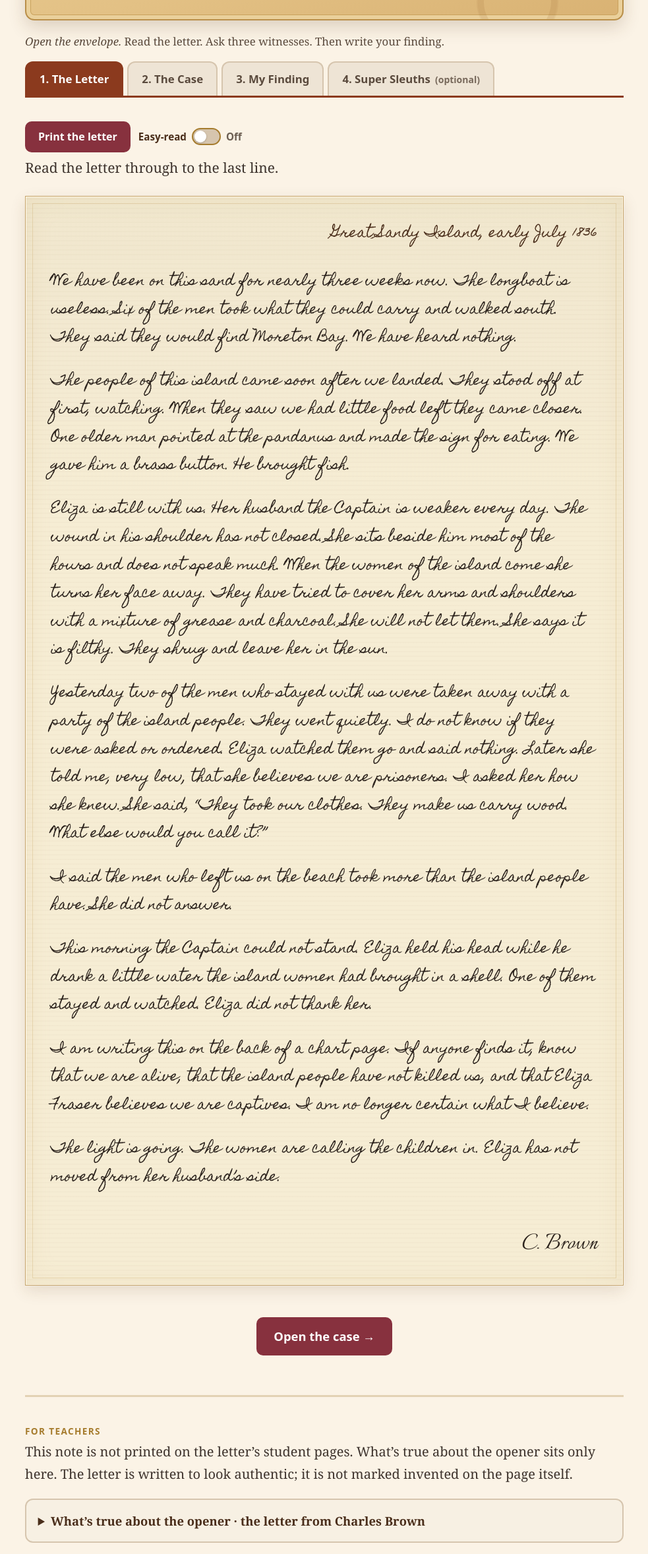
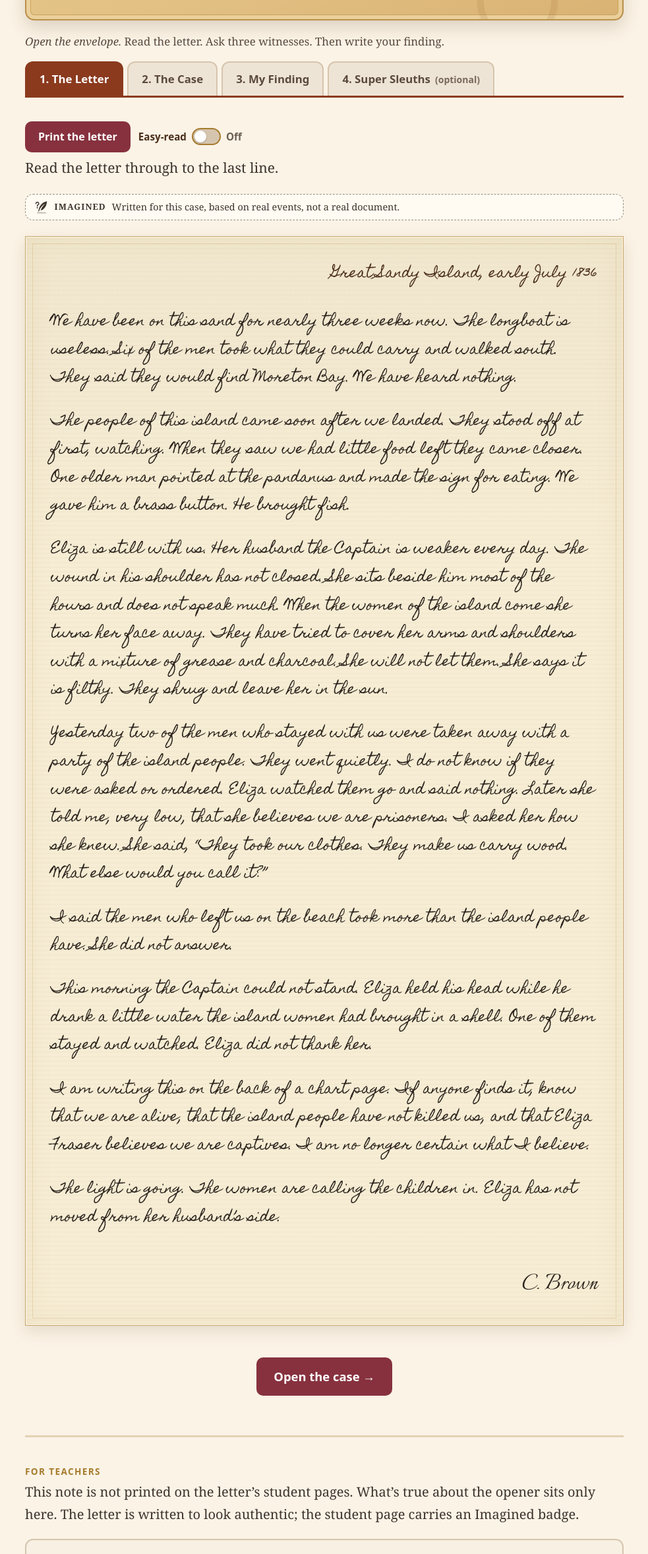
Before and after one commit to RobMac10/eliza-fraser-case, a plain HTML site: page index.html in a window 1280 px wide. Shown: the part 420-2776 px from the top of the page at 66% size, without its empty margins (148-1131 px from the left). Drawn offline with Linux system fonts and the light colour scheme.

Commit message:
Add Imagined badge to invented/reconstructed documents

```diff
--- a/index.html
+++ b/index.html
@@ -7,6 +7,17 @@
 <meta name="description" content="History Case File, Year 9. Eliza Fraser and the wreck of the Stirling Castle, K’gari, 1836. A draft pending consultation with the Butchulla Aboriginal Corporation.">
 <meta name="robots" content="noindex,nofollow">
 <link rel="stylesheet" href="assets/style.css">
+
+<style id="imagined-badge-css">
+.imagined-badge{display:flex;flex-wrap:wrap;align-items:center;gap:.3rem .55rem;box-sizing:border-box;max-width:100%;margin:0 0 1rem;padding:.5rem .8rem;border:1.5px dashed rgba(60,50,40,.55);border-radius:12px;background:rgba(255,252,244,.92);color:#3d342b;font-family:inherit;line-height:1.35}
+.imagined-badge .ib-icon{flex:0 0 auto;width:22px;height:22px}
+.imagined-badge .ib-word{font-weight:700;font-size:.8rem;letter-spacing:.08em;text-transform:uppercase}
+.imagined-badge .ib-line{flex:1 1 13rem;min-width:0;font-size:.9rem}
+.imagined-mini{display:inline-flex;align-items:center;gap:.25rem;margin-left:.4rem;padding:.05rem .45rem;border:1px dashed rgba(60,50,40,.55);border-radius:999px;background:rgba(255,252,244,.92);color:#3d342b;font-family:system-ui,-apple-system,"Segoe UI",sans-serif;font-size:.7rem;font-weight:700;letter-spacing:.06em;text-transform:uppercase;vertical-align:middle;white-space:nowrap}
+.imagined-mini .ib-icon{width:14px;height:14px}
+@media (max-width:420px){.imagined-badge{padding:.45rem .65rem}.imagined-badge .ib-line{font-size:.86rem}}
+@media print{.imagined-badge,.imagined-mini{background:#fff;color:#000;border-color:#000}}
+</style>
 </head>
 <body>
 <a class="skip" href="#main">Skip to the case</a>
@@ -51,7 +62,8 @@
       </label>
     </div>
     <p class="lead">Read the letter through to the last line.</p>
-    <article class="letter" aria-label="Letter from the longboat, in the voice of C. Brown">
+    <aside class="imagined-badge" role="note" aria-label="Imagined. Written for this case, based on real events, not a real document."><svg class="ib-icon" viewBox="0 0 24 24" width="22" height="22" aria-hidden="true" focusable="false"><path d="M21 2.5c-6.5.8-11.6 5.9-13.4 12.6L6.4 19.6l1.5-.9c1.7-5.4 5.2-9.6 10.3-12.6-3.6 3.4-6.3 7.4-7.7 11.7 5.9-1.6 10.1-7.6 10.5-15.3z" fill="currentColor"/><path d="M2.6 6.2a2.4 2.4 0 1 1 3.4 2.2c-.7.35-1 .85-1 1.6v.5" fill="none" stroke="currentColor" stroke-width="1.6" stroke-linecap="round"/><circle cx="5" cy="13.1" r="1" fill="currentColor"/><path d="M5 21.5h14" stroke="currentColor" stroke-width="1.2" stroke-linecap="round" opacity=".55"/></svg><span class="ib-word">Imagined</span><span class="ib-line">Written for this case, based on real events, not a real document.</span></aside>
+<article class="letter" aria-label="Letter from the longboat, in the voice of C. Brown">
       <p class="letter-date">Great Sandy Island, early July 1836</p>
       <p>We have been on this sand for nearly three weeks now. The longboat is useless. Six of the men took what they could carry and walked south. They said they would find Moreton Bay. We have heard nothing.</p>
       <p>The people of this island came soon after we landed. They stood off at first, watching. When they saw we had little food left they came closer. One older man pointed at the pandanus and made the sign for eating. We gave him a brass button. He brought fish.</p>
@@ -387,12 +399,12 @@
 
   <section id="teachers" class="teachers">
     <p class="eyebrow">For teachers</p>
-    <p>This note is not printed on the letter’s student pages. What’s true about the opener sits only here. The letter is written to look authentic; it is not marked invented on the page itself.</p>
+    <p>This note is not printed on the letter’s student pages. What’s true about the opener sits only here. The letter is written to look authentic; the student page carries an Imagined badge.</p>
 
     <details>
       <summary>What’s true about the opener · the letter from Charles Brown</summary>
       <div class="t-body">
-        <p>The letter is written to look authentic. It is not a historical document. No letter from Charles Brown on Great Sandy Island is known. He was real: the first mate (Eliza’s narrative; Baxter’s “Chief mate”; later scholarship). The page is not labelled invented, because the book’s standing rule is that what’s true sits only here.</p>
+        <p>The letter is written to look authentic. It is not a historical document. No letter from Charles Brown on Great Sandy Island is known. He was real: the first mate (Eliza’s narrative; Baxter’s “Chief mate”; later scholarship). The student page carries an Imagined badge; the detail of what’s true sits here.</p>
         <p><strong>Dramatic irony, not for the student page.</strong> Eliza’s official narrative says that after Captain Fraser’s death she and Brown were put across to the mainland in a canoe; Brown, already terribly injured (she describes burns with firebrands, and that “the flesh had fallen from his feet”), died three or four days after the crossing. She says she was prevented from taking him food. The letter’s line “know that we are alive, that the island people have not killed us” is written in a voice that does not know that. Students should meet the letter first. Teachers may return to Brown’s death after the witnesses, if they judge the class ready; it needs a content note.</p>
         <p><strong>Constructed scenes and details</strong> that were kept, because they carry the approved voice and are not clearly contradicted, but are not in the 1836 statements: the brass button and the pandanus sign (Eliza says fish were obtained in exchange for “articles of wearing apparel”); the grease and charcoal on Eliza’s arms (a later interpretive reading of practical care, not a detail in the official file); the shell of water; “two of the men who stayed with us were taken away” as a single witnessed scene; Brown’s spoken uncertainty on the sand; the “back of a chart page.”</p>
         <p><strong>The shoulder wound.</strong> The letter says “The wound in his shoulder has not closed.” It does not say he arrived on the island already wounded. Eliza attributes the wound to a spear, “a little below the blade bone,” after they were already in a camp and he had been unable, through debility, to carry a large log of wood. “Of this wound he never recovered,” and he died eight or nine days afterwards. In an early-July letter, a wound that “has not closed” can fit a spearing earlier in the stay. Teachers should not let students assume it was a wreck or boat injury.</p>
```
